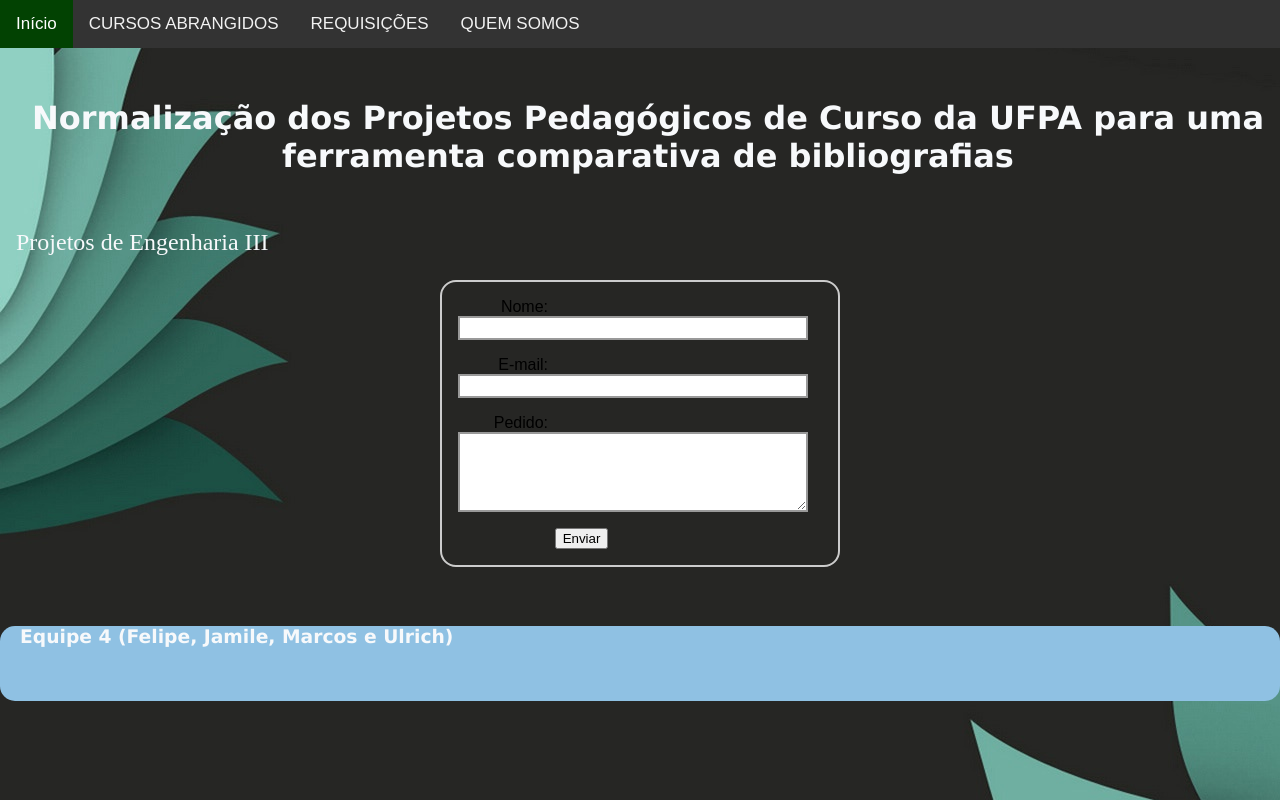
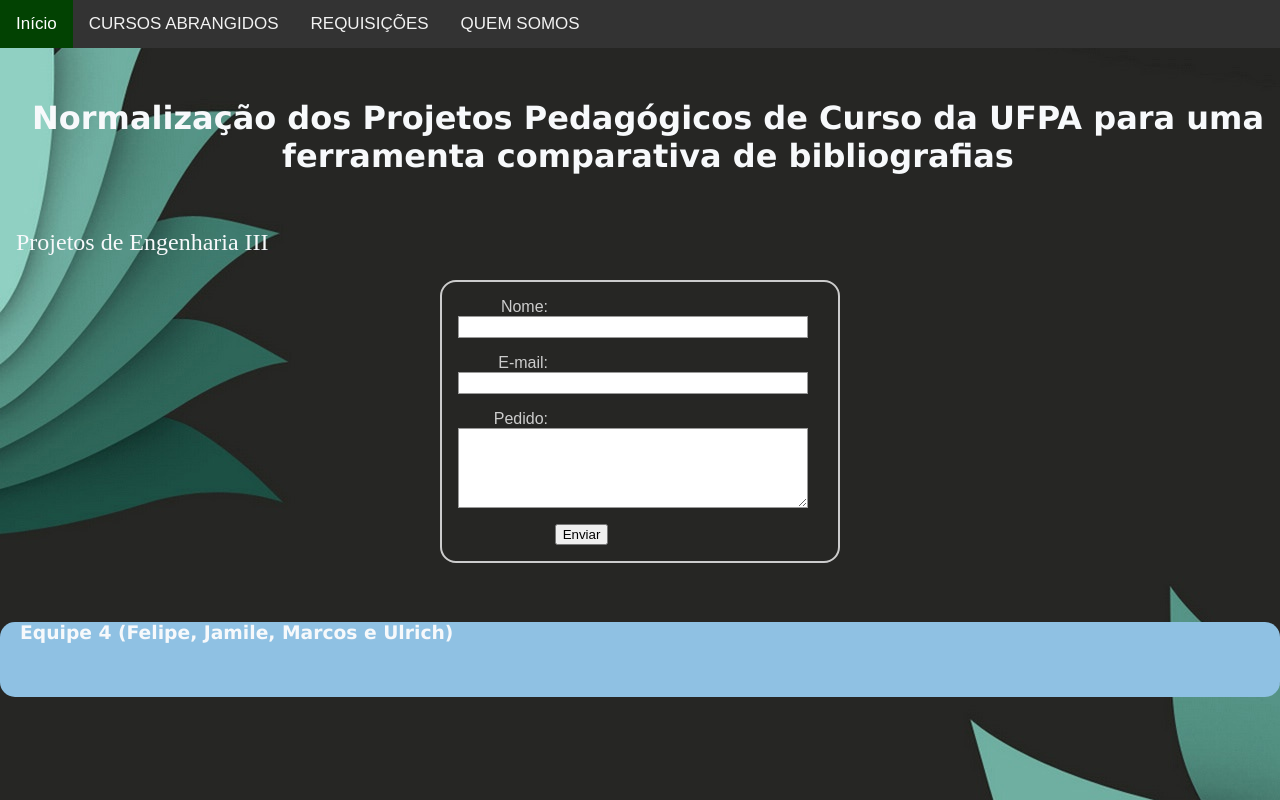
Before and after one commit to feliperucunha/react-PPC-front, a plain HTML site: page req.html in a window 1280 px wide. Drawn offline with Linux system fonts and the light colour scheme.

Commit message:
cor da letra do req

```diff
--- a/req.css
+++ b/req.css
@@ -6,6 +6,7 @@
   padding: 1em;
   border: 2px solid #CCC;
   border-radius: 1em;
+  color: #CCC;
 }
 
 form div + div {
@@ -30,7 +31,7 @@
   box-sizing: border-box;
 
   /* To harmonize the look & feel of text field border */
-  border: 2px solid #999;
+  border: 1px solid #999;
 }
 
 input:focus, textarea:focus {
```
